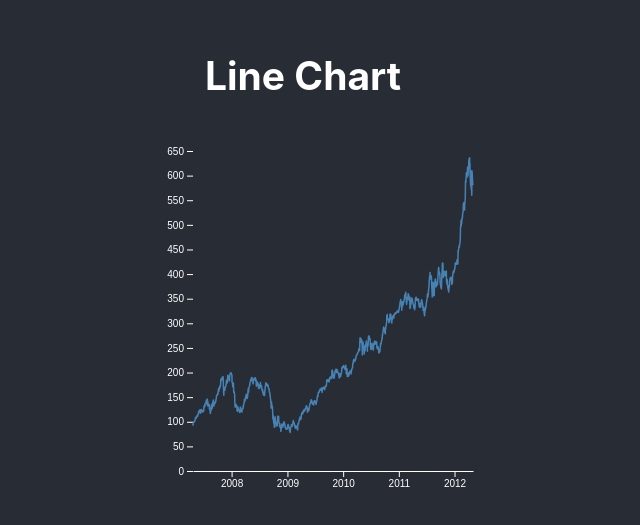
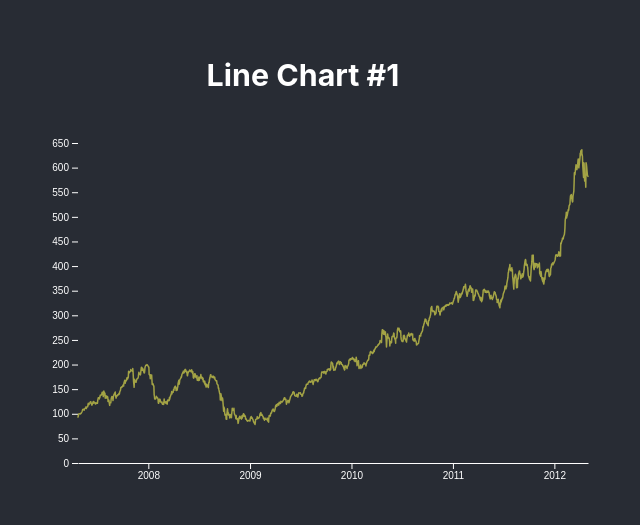
Before and after one commit to githru/githru-boot, a React (Create React App) app in the folder linechart/jejecrunch/: page / in a window 1280 px wide. Shown: the part 125-650 px from the top of the page, without its empty margins (337-977 px from the left). Built offline with nearby package versions, Linux system fonts and the light colour scheme.

Commit message:
feat: Add default one line chart

```diff
--- a/linechart/jejecrunch/src/components/Linechart.tsx
+++ b/linechart/jejecrunch/src/components/Linechart.tsx
@@ -18,7 +18,7 @@ const LineChart = (props: LineChartProps) => {
         const margin = { top: 10, right: 30, bottom: 30, left: 60 };
         setGraphHeight(props.height);
 
-        const width = 460 - margin.left - margin.right;
+        const width = 600;
         const height = graphHeight - margin.top - margin.bottom;
 
         // graph
@@ -83,7 +83,7 @@ const LineChart = (props: LineChartProps) => {
                 .append("path")
                 .datum(data)
                 .attr("fill", "none")
-                .attr("stroke", "steelblue")
+                .attr("stroke", "#a3a345")
                 .attr("stroke-width", 1.5)
                 .attr("stroke-linejoin", "round")
                 .attr("stroke-linecap", "round")
@@ -95,7 +95,7 @@ const LineChart = (props: LineChartProps) => {
 
     return (
         <>
-            <h2> Line Chart </h2>
+            <h3> Line Chart #1</h3>
             <div
                 ref={divRef}
                 style={{
```
